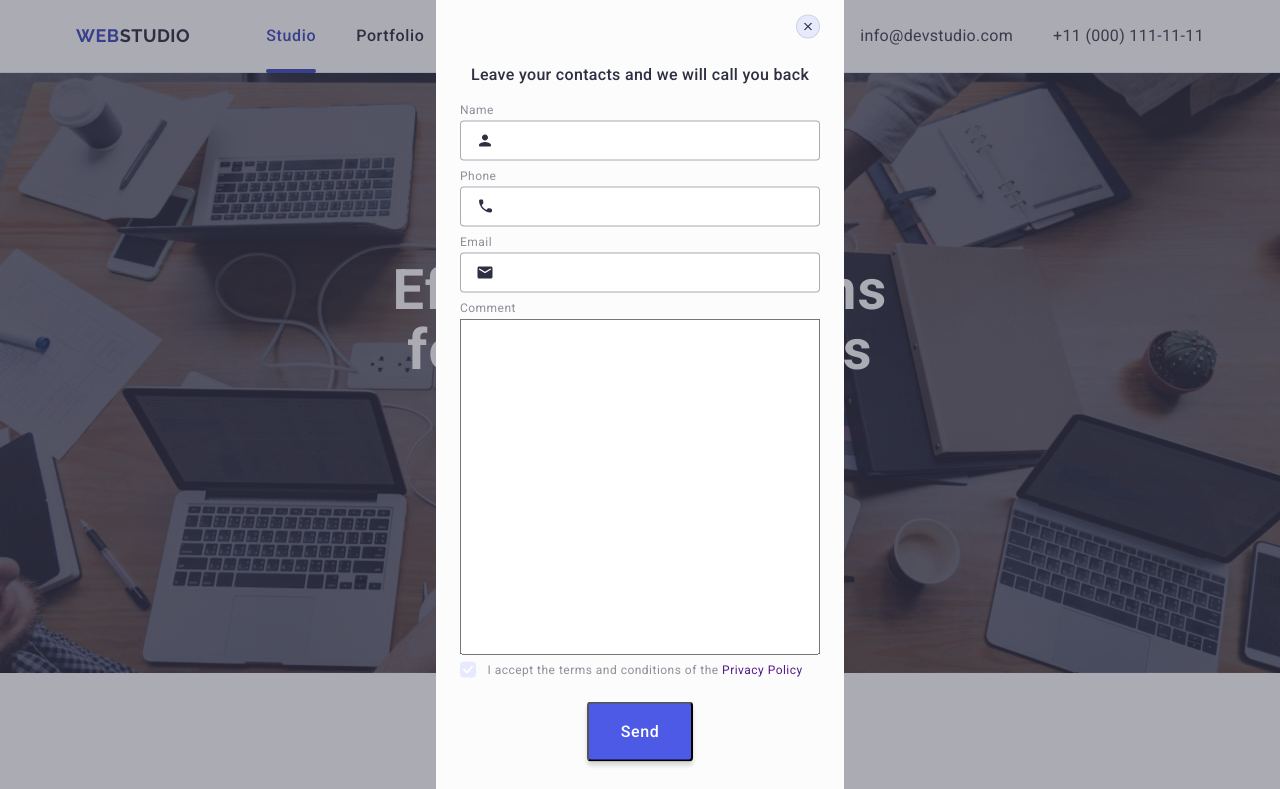
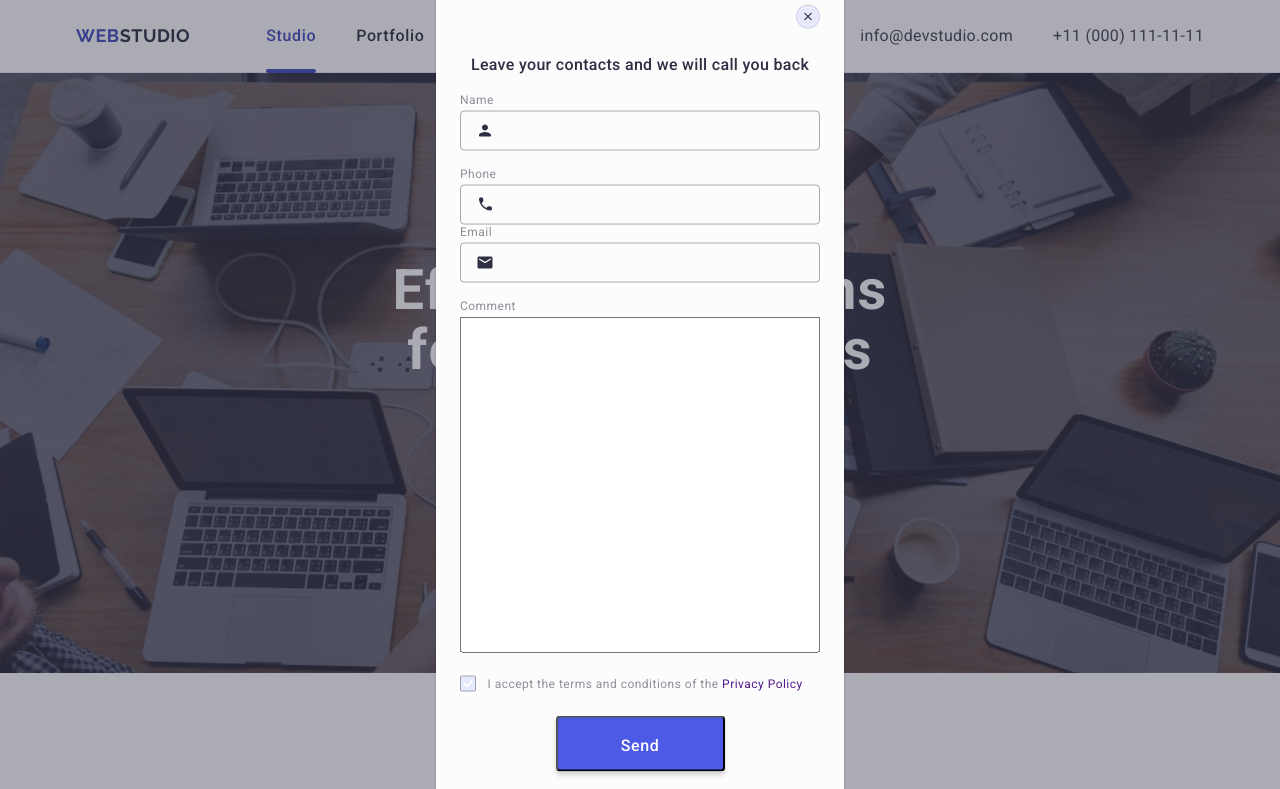
Before and after one commit to MaryanaRashkevych/goit-markup-hw-05, a plain HTML site: page index.html in a window 1280 px wide. Shown: the top 789 px of the page. Drawn offline with nearby package versions, Linux system fonts and the light colour scheme.

Commit message:
let's see

```diff
--- a/css/styles.css
+++ b/css/styles.css
@@ -422,6 +422,8 @@ img {
   opacity: 0;
   visibility: hidden;
   pointer-events: none;
+  transition: opacity 250ms cubic-bezier(0.4, 0, 0.2, 1),
+    visibility 250ms cubic-bezier(0.4, 0, 0.2, 1);
 }
 .backdrop.is-open {
   opacity: 1;
@@ -430,7 +432,7 @@ img {
 }
 .modal {
   width: 408px;
-
+  min-height: 584px;
   border-radius: 4px;
   background: #fcfcfc;
   position: absolute;
@@ -438,10 +440,14 @@ img {
   left: 50%;
   transform: translate(-50%, -50%);
   padding: 72px 24px 24px 24px;
+  box-shadow: 0px 1px 1px rgba(0, 0, 0, 0.14), 0px 1px 3px rgba(0, 0, 0, 0.12),
+    0px 2px 1px rgba(0, 0, 0, 0.2);
+  transition: transform 250ms cubic-bezier(0.4, 0, 0.2, 1);
 }
 .close-btn {
   width: 24px;
   height: 24px;
+  padding: 0;
   border-radius: 50%;
   background-color: #e7e9fc;
   border: 1px solid rgba(0, 0, 0, 0.1);
@@ -452,11 +458,13 @@ img {
   top: 24px;
   right: 24px;
   cursor: pointer;
-  transition: background-color 250ms cubic-bezier(0.4, 0, 0.2, 1);
+  transition: background-color 250ms cubic-bezier(0.4, 0, 0.2, 1),
+    border 250ms cubic-bezier(0.4, 0, 0.2, 1);
 }
 .close-btn:hover,
 .close-btn:focus {
   background-color: #404bbf;
+  border: none;
 }
 .modal-close {
   fill: #2e2f42;
@@ -498,10 +506,13 @@ img {
   border-radius: 4px;
   border: 1px solid rgba(46, 47, 66, 0.4);
   padding-left: 38px;
-  transition: color 250ms cubic-bezier(0.4, 0, 0.2, 1);
+  transition: border-color 250ms cubic-bezier(0.4, 0, 0.2, 1);
   outline: 0px solid transparent;
+  background-color: transparent;
 }
-
+.modal-input:focus {
+  border-color: #4d5ae5;
+}
 .modal-box {
   position: relative;
 }
@@ -514,18 +525,16 @@ img {
   left: 16px;
   transform: translateY(-50%);
   fill: #2e2f42;
-  transition: color 250ms cubic-bezier(0.4, 0, 0.2, 1);
+  transition: fill 250ms cubic-bezier(0.4, 0, 0.2, 1);
 }
 /*.modal-box:hover .modal-icon,
 .modal-box:focus .modal-icon {
   fill: #4d5ae5;
 }*/
-.modal-box {
-  margin-bottom: 8px;
+.modal-field {
+  margin-bottom: 16px;
 }
-.modal-box:focus .modal-input {
-  border-color: 1px solid #4d5ae5;
-}
+
 .modal-comment {
   width: 360px;
   height: 336px;
@@ -546,29 +555,34 @@ img {
   color: rgba(46, 47, 66, 0.4);
 }
 .modal-comment:focus {
-  border-color: #404bbf;
+  border-color: #4d5ae5;
 }
 
 .review-form-own-checkbox {
   display: inline-flex;
   width: 16px;
   height: 16px;
-  border-radius: 4px;
+  border-radius: 2px;
   background-color: #e7e9fc;
-  border-color: 1px solid #8e8f99;
+  border: 1px solid rgba(46, 47, 66, 0.4);
+  background-color: 250ms cubic-bezier(0.4, 0, 0.2, 1),
+    border 250ms cubic-bezier(0.4, 0, 0.2, 1),
+    fill 250ms cubic-bezier(0.4, 0, 0.2, 1);
   justify-content: center;
   align-items: center;
   margin-right: 8px;
+  fill: transparent;
 }
 .review-form-checkbox:checked
   + .review-form-checkbox-label
   > .review-form-own-checkbox {
-  background-color: #404bbf;
+  fill: #404bbf;
+  border: none;
 }
 .review-form-checkbox:focus
   + .review-form-checkbox-label
   > .review-form-own-checkbox {
-  outline: 2px solid #404bbf;
+  outline: 1px solid #404bbf;
 }
 .review-form-own-checkbox-icon {
   opacity: 1;
@@ -590,18 +604,22 @@ img {
 }
 .review-form-submit-btn {
   display: block;
+  min-width: 169px;
+  height: 56px;
   padding: 16px 32px;
   align-items: flex-start;
   gap: 10px;
   border-radius: 4px;
-  background: var(--IRIS, #4d5ae5);
+  background-color: #4d5ae5;
   box-shadow: 0px 4px 4px 0px rgba(0, 0, 0, 0.15);
   margin: 24px auto;
-  color: #fff;
+  color: #ffffff;
   text-align: center;
   font-family: Roboto;
   font-size: 16px;
   font-weight: 500;
   line-height: 1.5;
   letter-spacing: 0.04em;
+  cursor: pointer;
+  background-color: 250ms cubic-bezier(0.4, 0, 0.2, 1);
 }
--- a/index.html
+++ b/index.html
@@ -394,7 +394,6 @@
                             <use href="./images/icons.svg#icon-phone"></use>
                         </svg>
                     </div>
-
                     <div class="modal-field"><label for="user-email" class="modal-label">Email</label>
                         <div class="modal-box"><input type="email" class="modal-input" id="user-email"
                                 name="user-email">
@@ -403,7 +402,6 @@
                             </svg>
                         </div>
                     </div>
-
                     <div class="modal-field"><label for="user-comment" class="modal-label">Comment</label>
                         <textarea class=" modal-comment" id="user-comment" name="user-comment" placeholder="Text input"
                             required>
@@ -411,9 +409,9 @@
                     </div>
                 </div>
                 <div class="checkbox-wrapper">
-                    <input class="review-form-checkbox visually-hidden" id="user-privacy-policy"
-                        name="user-privacy-policy" type="checkbox" value="true" required />
-                    <label class="review-form-checkbox-label" for="user-privacy-policy">
+                    <input class="review-form-checkbox visually-hidden" id="user-privacy" name="user-privacy"
+                        type="checkbox" value="true" required />
+                    <label class="review-form-checkbox-label" for="user-privacy">
                         <span class="review-form-own-checkbox">
                             <svg class="review-form-own-checkbox-icon" width="10" height="8" aria-label="checkbox-mark">
                                 <use href="./images/icons.svg#icon-checkbox"></use>
```
